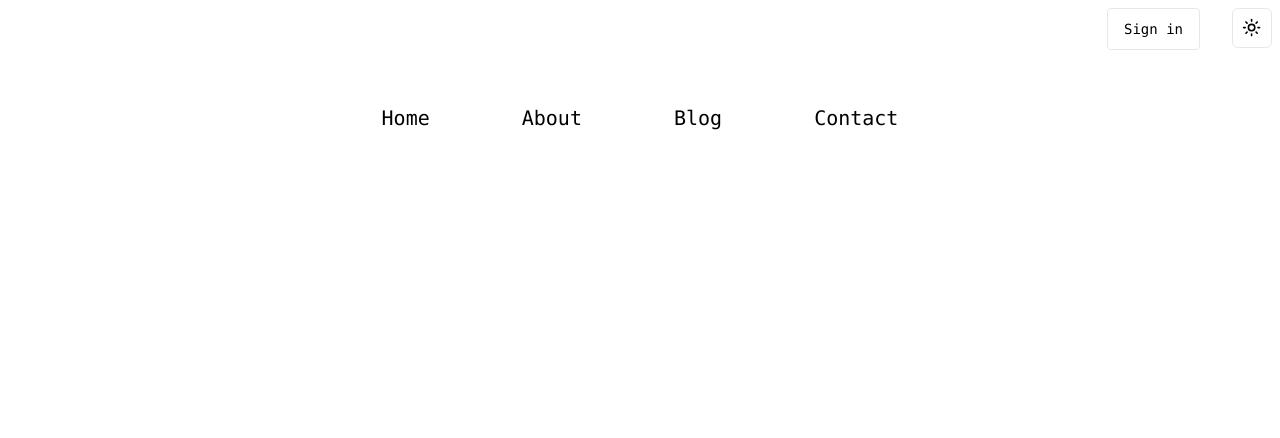
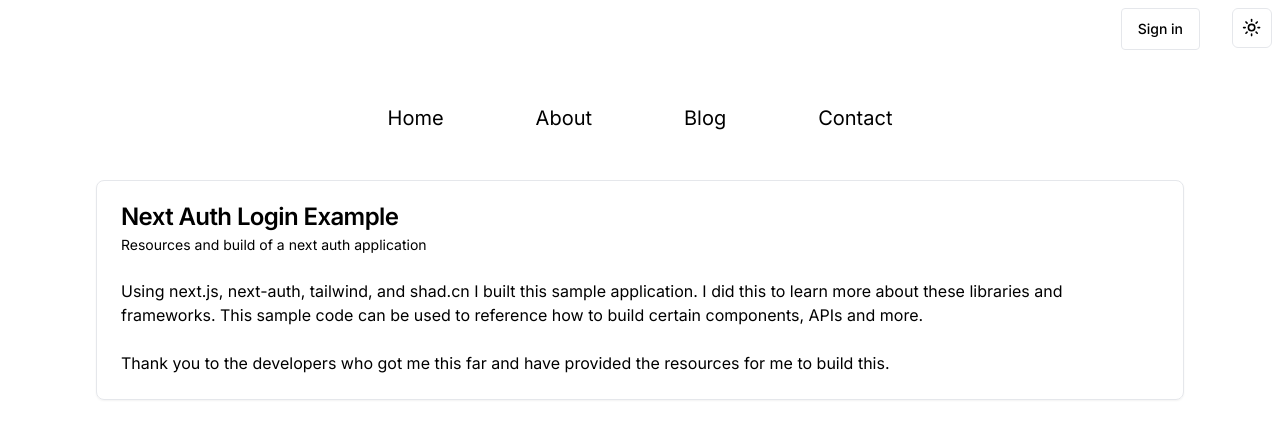
Before and after one commit to Zynkah/NextAuthEmailLogin, a Next.js app: page / in a window 1280 px wide. Shown: the top 438 px of the page. Built offline with nearby package versions, Linux system fonts and the light colour scheme; no server answers.

Commit message:
Feat: Home page card and content added

```diff
--- a/app/page.tsx
+++ b/app/page.tsx
@@ -2,13 +2,17 @@
 
 import React from "react";
 import Navbar from "@/components/Navbar";
+import HomeCard from "@/components/HomeCard";
 
 
 export default function Home() {
   return (
     <main className="flex min-h-screen flex-col items-center justify-between p-24">
-      <div className="z-10 max-w-5xl w-full items-center justify-between font-mono text-sm lg:flex">
+      <div>
         <Navbar />
+        <div className="my-10">
+          <HomeCard />
+        </div>
       </div>
     </main>
   );
--- /dev/null
+++ b/components/HomeCard.tsx
@@ -0,0 +1,24 @@
+import {
+  Card,
+  CardContent,
+  CardDescription,
+  CardFooter,
+  CardHeader,
+  CardTitle,
+} from "@/components/ui/card";
+export default function HomeCard() {
+  return (
+    <Card>
+      <CardHeader>
+        <CardTitle>Next Auth Login Example</CardTitle>
+        <CardDescription>Resources and build of a next auth application</CardDescription>
+      </CardHeader>
+      <CardContent>
+        <p>Using next.js, next-auth, tailwind, and shad.cn I built this sample application. I did this to learn more about these libraries and frameworks. This sample code can be used to reference how to build certain components, APIs and more.</p>
+      </CardContent>
+      <CardFooter>
+        <p>Thank you to the developers who got me this far and have provided the resources for me to build this.</p>
+      </CardFooter>
+    </Card>
+  );
+}
--- /dev/null
+++ b/components/ui/card.tsx
@@ -0,0 +1,79 @@
+import * as React from "react"
+
+import { cn } from "@/lib/utils"
+
+const Card = React.forwardRef<
+  HTMLDivElement,
+  React.HTMLAttributes<HTMLDivElement>
+>(({ className, ...props }, ref) => (
+  <div
+    ref={ref}
+    className={cn(
+      "rounded-lg border bg-card text-card-foreground shadow-sm",
+      className
+    )}
+    {...props}
+  />
+))
+Card.displayName = "Card"
+
+const CardHeader = React.forwardRef<
+  HTMLDivElement,
+  React.HTMLAttributes<HTMLDivElement>
+>(({ className, ...props }, ref) => (
+  <div
+    ref={ref}
+    className={cn("flex flex-col space-y-1.5 p-6", className)}
+    {...props}
+  />
+))
+CardHeader.displayName = "CardHeader"
+
+const CardTitle = React.forwardRef<
+  HTMLParagraphElement,
+  React.HTMLAttributes<HTMLHeadingElement>
+>(({ className, ...props }, ref) => (
+  <h3
+    ref={ref}
+    className={cn(
+      "text-2xl font-semibold leading-none tracking-tight",
+      className
+    )}
+    {...props}
+  />
+))
+CardTitle.displayName = "CardTitle"
+
+const CardDescription = React.forwardRef<
+  HTMLParagraphElement,
+  React.HTMLAttributes<HTMLParagraphElement>
+>(({ className, ...props }, ref) => (
+  <p
+    ref={ref}
+    className={cn("text-sm text-muted-foreground", className)}
+    {...props}
+  />
+))
+CardDescription.displayName = "CardDescription"
+
+const CardContent = React.forwardRef<
+  HTMLDivElement,
+  React.HTMLAttributes<HTMLDivElement>
+>(({ className, ...props }, ref) => (
+  <div ref={ref} className={cn("p-6 pt-0", className)} {...props} />
+))
+CardContent.displayName = "CardContent"
+
+const CardFooter = React.forwardRef<
+  HTMLDivElement,
+  React.HTMLAttributes<HTMLDivElement>
+>(({ className, ...props }, ref) => (
+  <div
+    ref={ref}
+    className={cn("flex items-center p-6 pt-0", className)}
+    {...props}
+  />
+))
+CardFooter.displayName = "CardFooter"
+
+export { Card, CardHeader, CardFooter, CardTitle, CardDescription, CardContent }
```
